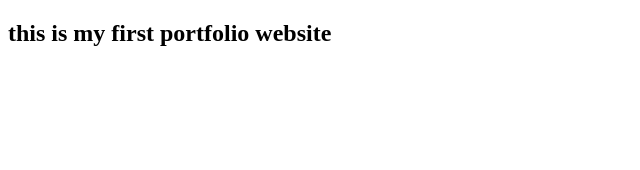
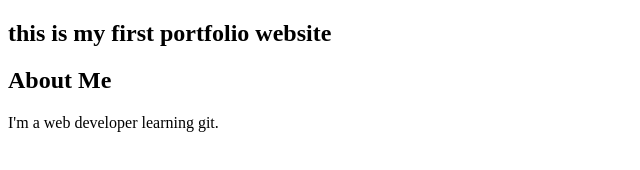
Before and after one commit to Mohit-Maru663/portfolio-website, a plain HTML site: page index.html in a window 1280 px wide. Shown: the whole page, without its empty margins (0-640 px from the left). Drawn offline with Linux system fonts and the light colour scheme.

Commit message:
Add About Me section

```diff
--- a/index.html
+++ b/index.html
@@ -9,6 +9,11 @@
 
 <body>
     <h2>this is my first portfolio website</h2>
+
+    <section>
+        <h2>About Me</h2>
+        <p>I'm a web developer learning git.</p>
+    </section>
 </body>
 
 </html>
```
